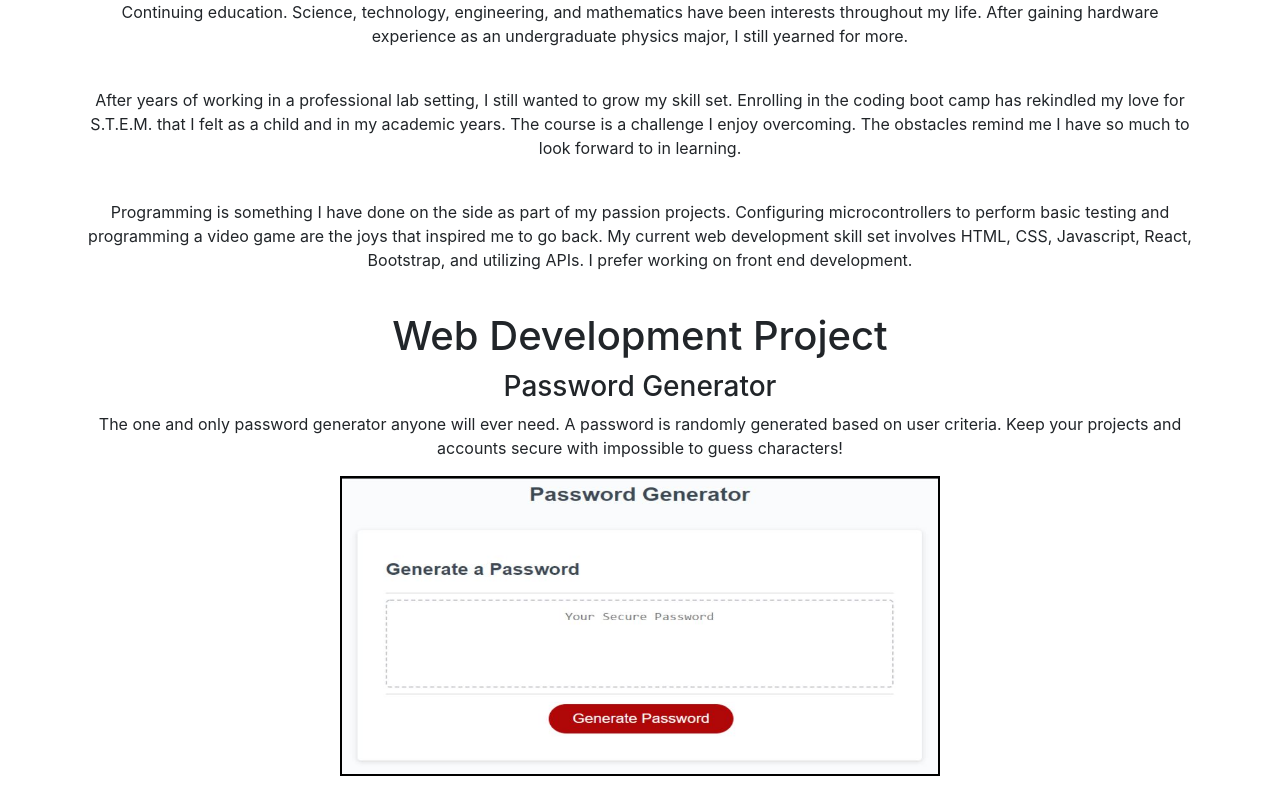
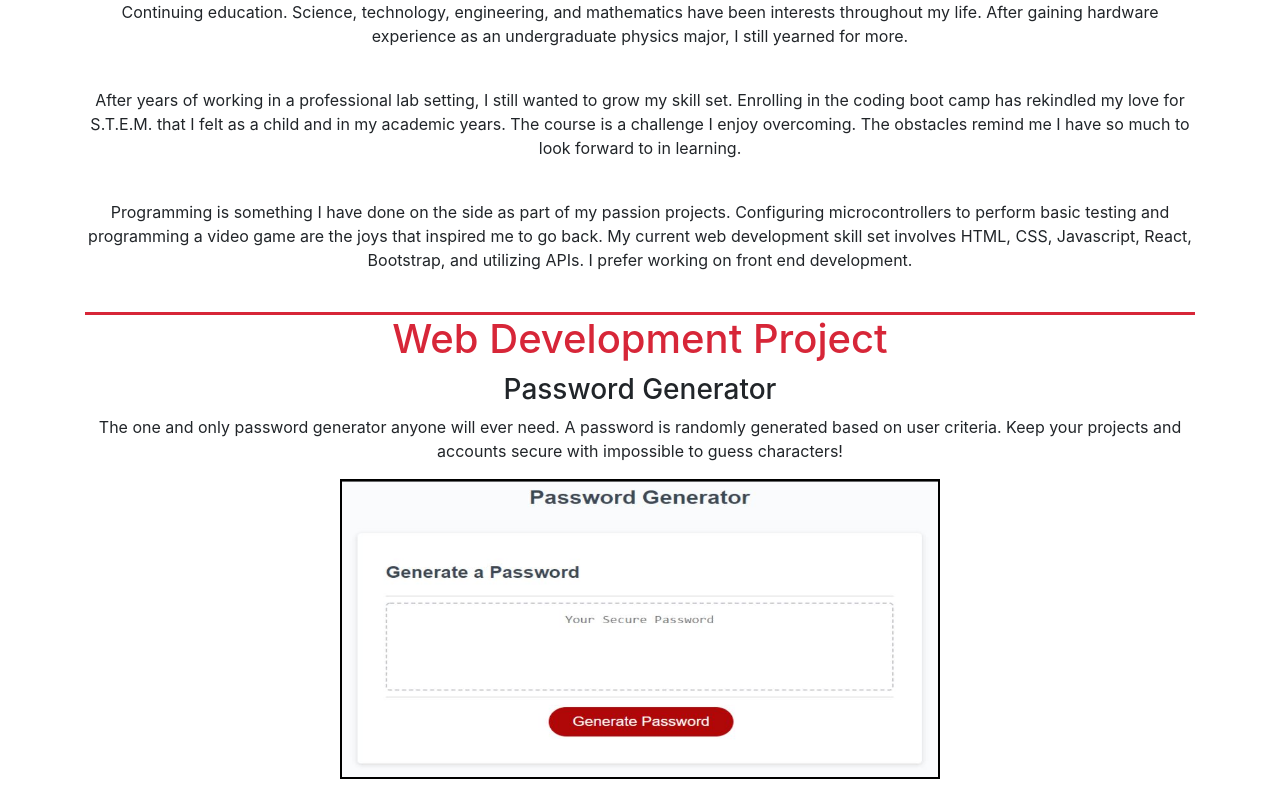
Before and after one commit to Jasonrosasramirez/jason-portfolio-react, a React (Create React App) app: page / in a window 1280 px wide. Shown: the part 302-1096 px from the top of the page. Built offline with nearby package versions, Linux system fonts and the light colour scheme.

Commit message:
added in section color

```diff
--- a/src/pages/AboutMe/aboutMe.css
+++ b/src/pages/AboutMe/aboutMe.css
@@ -1,3 +1,9 @@
+.sectionTitle {
+    border-top: rgb(215, 38, 56);
+    color: rgb(215, 38, 56);
+}
+
+
 #portraitOfJason {
     height: 120px;
     width: 120px;
--- a/src/pages/AboutMe/aboutMe.jsx
+++ b/src/pages/AboutMe/aboutMe.jsx
@@ -8,7 +8,7 @@ import picture from "./jasonPortrait.jpg";
 const About = () => {
     return (
         <div id = "about">
-            <h1>About Me</h1>
+            <h1 class = "sectionTitle">About Me</h1>
 
 
             <article>
--- a/src/pages/Portfolio/portfolio.css
+++ b/src/pages/Portfolio/portfolio.css
@@ -1,6 +1,13 @@
+.section {
+    border-top: rgb(215, 38, 56) solid 3px;
+}
+
+.sectionTitle {
+    color: rgb(215, 38, 56);
+}
+
 .projectSection {
     margin-top: 10px;
-
 }
 
 .screenCaptures {
--- a/src/pages/Portfolio/portfolio.jsx
+++ b/src/pages/Portfolio/portfolio.jsx
@@ -12,8 +12,8 @@ import pictureFitnessTracker from "./fitnessTracker.JPG";
 /* -- What is projected to the page -- */
 const Portfolio = () => {
   return (
-    <div id = "projects">
-        <h1> Web Development Project </h1>
+    <div class = "section" id = "projects">
+        <h1 class = "sectionTitle"> Web Development Project </h1>
 
         <article>
             {/* -- Password Generator -- */}
```
